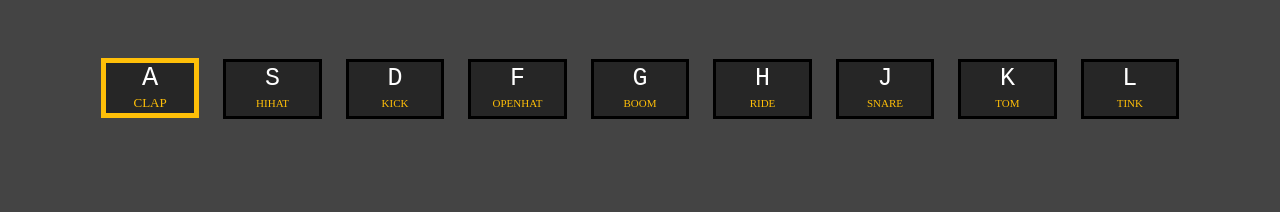
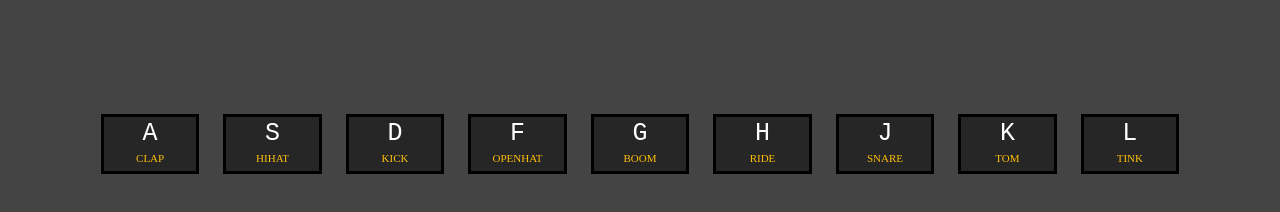
Before and after one commit to jinyowo/javascript30, a website: page 1day/index.html in a window 1280 px wide. Drawn offline with Linux system fonts and the light colour scheme.

Commit message:
[#1] key들을 감싸는 keys div 추가

```diff
--- a/1day/index.html
+++ b/1day/index.html
@@ -6,7 +6,8 @@
 	<link rel="stylesheet" href="style.css">
 </head>
 <body>
-<div data-key="65" class="key playing">
+<div class="keys">
+	<div data-key="65" class="key">
 		<kbd>A</kbd> <!-- kbd태그: 키보드 입력을 나타낼때 사용하는 태그. 별 다른 기능은 없고 {font-family: monospace;} css만 적용되어 있음 -->
 		<span class="sound">clap</span>
 	</div>
@@ -42,6 +43,7 @@
 		<kbd>L</kbd>
 		<span class="sound">tink</span>
 	</div>
+</div>
 
 <audio data-key="65" src="sounds/cymbal.wav"></audio>
 <audio data-key="83" src="sounds/kick2.wav"></audio>
--- a/1day/style.css
+++ b/1day/style.css
@@ -1,6 +1,10 @@
 body {
     background: #444444;
     text-align: center;
+}
+
+.keys {
+    margin: 4rem 0;
 }
 
 .key {
```
Lines whose indentation alone changed are shown as unchanged.
